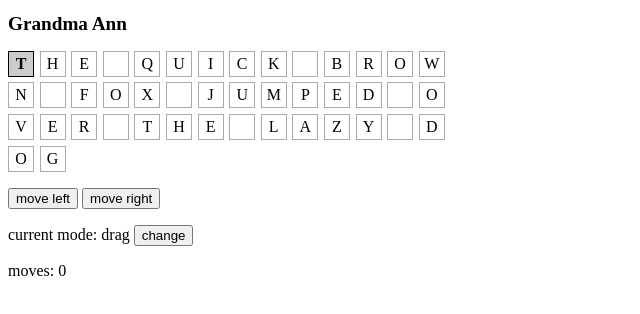
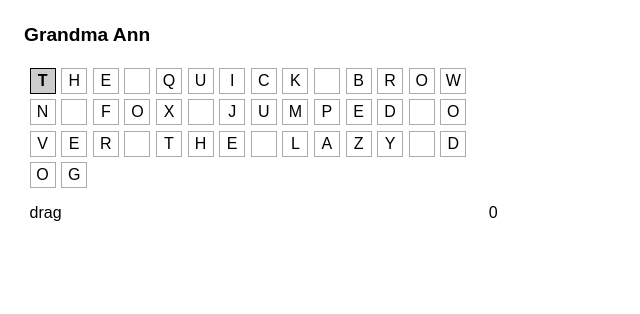
Before and after one commit to now-is/grandma-ann, a SvelteKit app: page / in a window 1280 px wide. Shown: the top 314 px of the page, without its empty margins (0-640 px from the left). Built offline with nearby package versions, Linux system fonts and the light colour scheme.

Commit message:
WIP Make visual presentation tidier
Note: Global reset-like CSS is still in the wrong place, scoped to the
container div.

```diff
--- a/src/routes/+layout.svelte
+++ b/src/routes/+layout.svelte
@@ -1,8 +1,22 @@
-<h1>Grandma Ann</h1>
-
-<slot/>
+<div class="container">
+	<h1>Grandma Ann</h1>
+	<slot/>
+</div>
 
 <style>
+	*, *::before, *::after {
+		box-sizing: border-box;
+	}
+
+	* {
+		margin: 0;
+	}
+
+	.container {
+		padding: 1em;
+		font-family: sans-serif;
+	}
+
 	h1 {
 		font-size: 120%;
 	}
--- a/src/routes/+page.svelte
+++ b/src/routes/+page.svelte
@@ -28,26 +28,22 @@
 		{/each}
 	</p>
 
-	<p>
-		<button on:click={() => state = moveLeft(state)}>move left</button>
-		<button on:click={() => state = moveRight(state)}>move right</button>
-	</p>
-
-	<p>
-		current mode: {state.mode} <button on:click={() => state = toggleMode(state)}>change</button>
-	</p>
-
-	<p>
-		moves: {state.moves}
+	<p class="status">
+		<span class="mode">{state.mode}</span>
+		<span class="moves">{state.moves}</span>
 	</p>
 </div>
 
 <style>
+	.app {
+		width: calc(16 * 1.5em + 15 * 0.35em);
+		padding: 0.35em;
+	}
+
 	.letters {
 		display: flex;
 		flex-wrap: wrap;
 		gap: 0.35em;
-		width: calc(16 * 1.5em + 15 * 0.35em);
 	}
 
 	.letter {
@@ -68,4 +64,10 @@
 		border-color: black;
 		background-color: #cccccc;
 	}
+
+	.status {
+		margin-block-start: 1em;
+		display: flex;
+		justify-content: space-between;
+	}
 </style>
```
